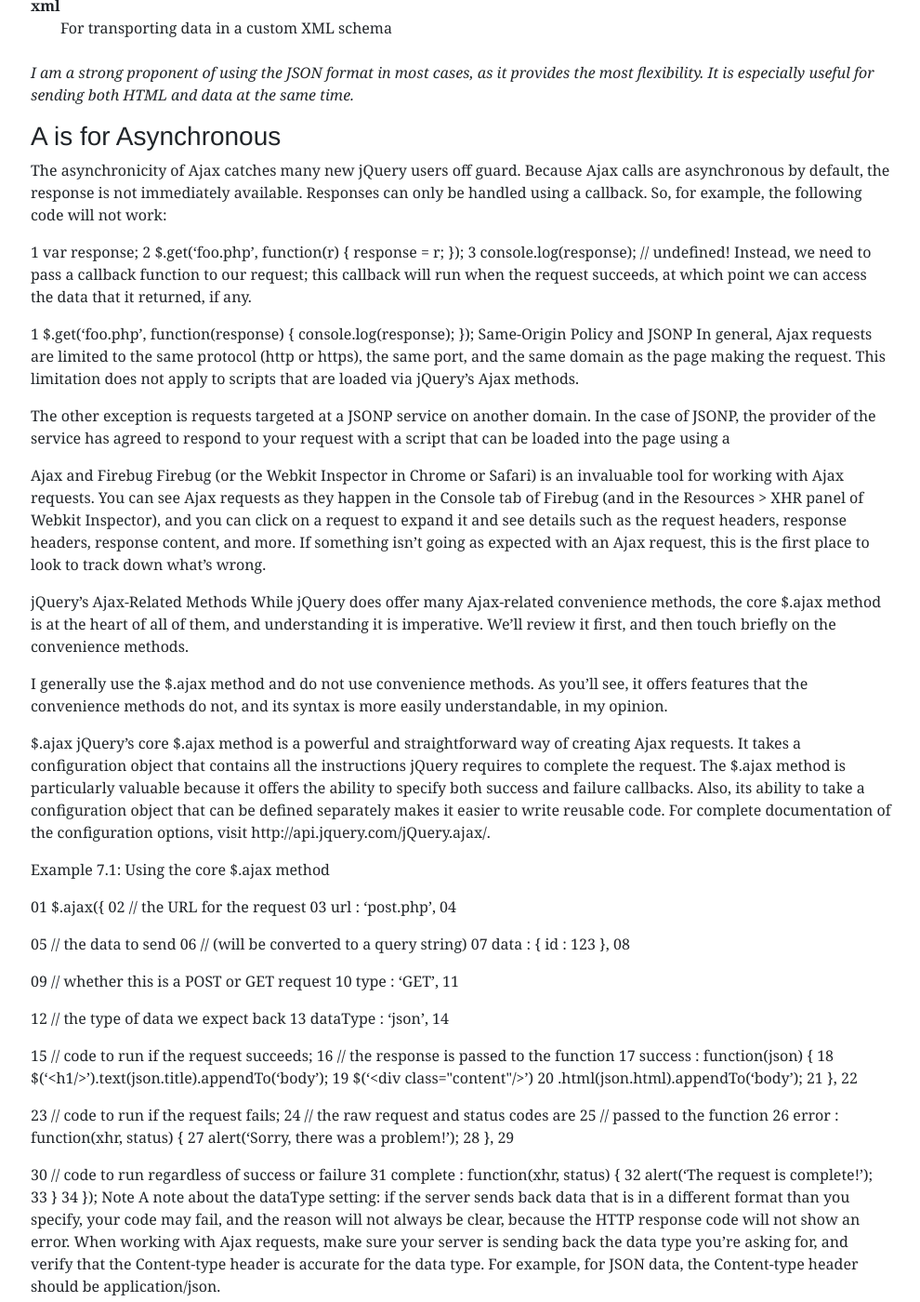
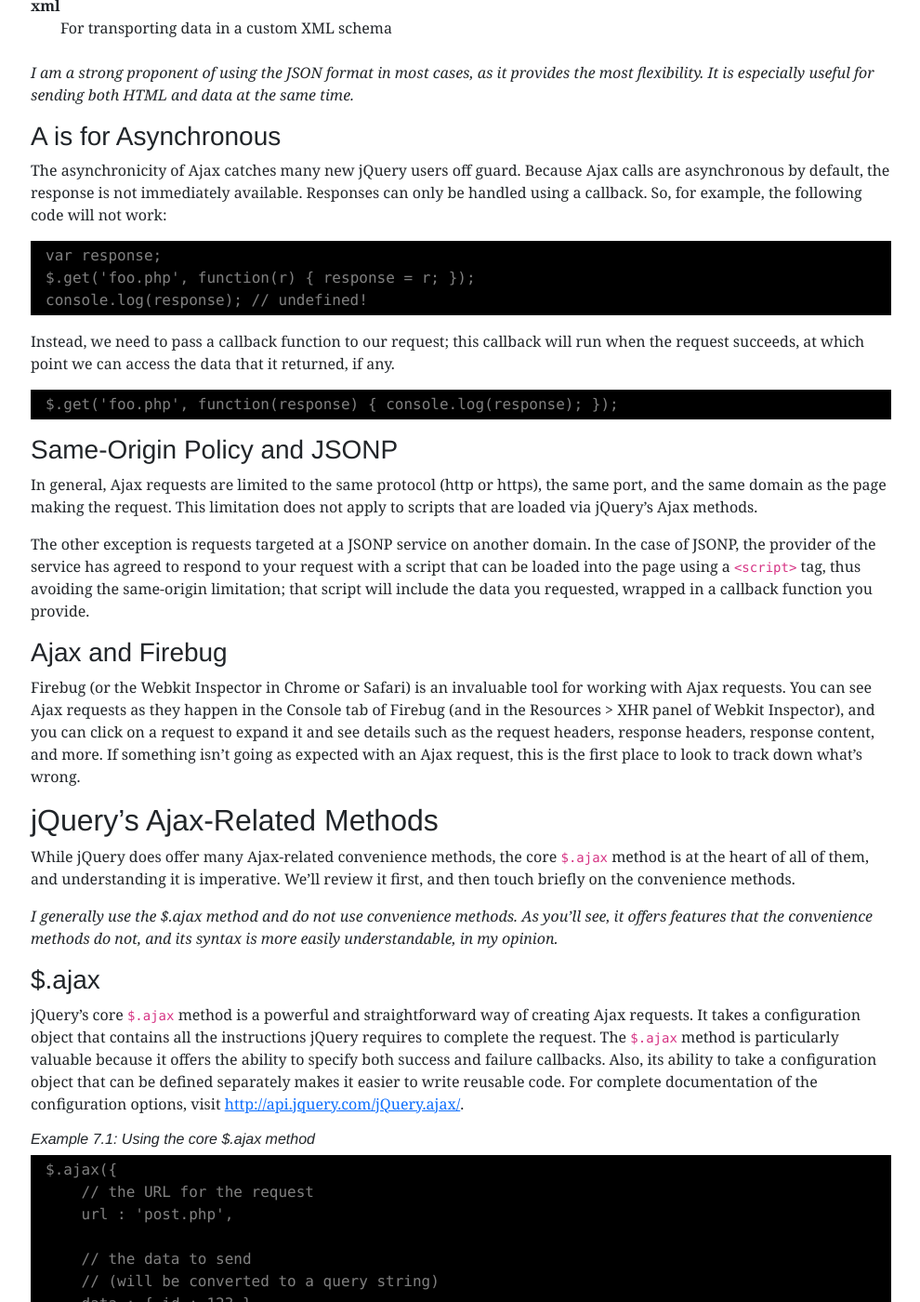
Before and after one commit to dan-carroll/jquery-fundamentals, a Jekyll site: the page built from legacy/ch07-ajax.md, in a window 1280 px wide and 1400 px high, scrolled down 1745 px. Shown: the whole window at 93% size, without its empty margins (144-1134 px from the left). Built offline with Jekyll 4.4.1, drawn with Linux system fonts in a browser that asks for light colours; some of the changed text lies outside the part shown.

Commit message:
Update ch07-ajax.md

````diff
--- a/legacy/ch07-ajax.md
+++ b/legacy/ch07-ajax.md
@@ -66,220 +66,187 @@ xml
 
 The asynchronicity of Ajax catches many new jQuery users off guard. Because Ajax calls are asynchronous by default, the response is not immediately available. Responses can only be handled using a callback. So, for example, the following code will not work:
 
-1
+```js
 var response;
-2
 $.get('foo.php', function(r) { response = r; });
-3
 console.log(response); // undefined!
+```
+
 Instead, we need to pass a callback function to our request; this callback will run when the request succeeds, at which point we can access the data that it returned, if any.
 
-1
+```js
 $.get('foo.php', function(response) { console.log(response); });
-Same-Origin Policy and JSONP
+```
+
+### Same-Origin Policy and JSONP
+
 In general, Ajax requests are limited to the same protocol (http or https), the same port, and the same domain as the page making the request. This limitation does not apply to scripts that are loaded via jQuery's Ajax methods.
 
-The other exception is requests targeted at a JSONP service on another domain. In the case of JSONP, the provider of the service has agreed to respond to your request with a script that can be loaded into the page using a <script> tag, thus avoiding the same-origin limitation; that script will include the data you requested, wrapped in a callback function you provide.
+The other exception is requests targeted at a JSONP service on another domain. In the case of JSONP, the provider of the service has agreed to respond to your request with a script that can be loaded into the page using a `<script>` tag, thus avoiding the same-origin limitation; that script will include the data you requested, wrapped in a callback function you provide.
 
-Ajax and Firebug
+### Ajax and Firebug
+
 Firebug (or the Webkit Inspector in Chrome or Safari) is an invaluable tool for working with Ajax requests. You can see Ajax requests as they happen in the Console tab of Firebug (and in the Resources > XHR panel of Webkit Inspector), and you can click on a request to expand it and see details such as the request headers, response headers, response content, and more. If something isn't going as expected with an Ajax request, this is the first place to look to track down what's wrong.
 
-jQuery's Ajax-Related Methods
-While jQuery does offer many Ajax-related convenience methods, the core $.ajax method is at the heart of all of them, and understanding it is imperative. We'll review it first, and then touch briefly on the convenience methods.
+## jQuery's Ajax-Related Methods
 
-I generally use the $.ajax method and do not use convenience methods. As you'll see, it offers features that the convenience methods do not, and its syntax is more easily understandable, in my opinion.
+While jQuery does offer many Ajax-related convenience methods, the core `$.ajax` method is at the heart of all of them, and understanding it is imperative. We'll review it first, and then touch briefly on the convenience methods.
 
-$.ajax
-jQuery’s core $.ajax method is a powerful and straightforward way of creating Ajax requests. It takes a configuration object that contains all the instructions jQuery requires to complete the request. The $.ajax method is particularly valuable because it offers the ability to specify both success and failure callbacks. Also, its ability to take a configuration object that can be defined separately makes it easier to write reusable code. For complete documentation of the configuration options, visit http://api.jquery.com/jQuery.ajax/.
+*I generally use the $.ajax method and do not use convenience methods. As you'll see, it offers features that the convenience methods do not, and its syntax is more easily understandable, in my opinion.*
 
-Example 7.1: Using the core $.ajax method
+### $.ajax
 
-01
+jQuery’s core `$.ajax` method is a powerful and straightforward way of creating Ajax requests. It takes a configuration object that contains all the instructions jQuery requires to complete the request. The `$.ajax` method is particularly valuable because it offers the ability to specify both success and failure callbacks. Also, its ability to take a configuration object that can be defined separately makes it easier to write reusable code. For complete documentation of the configuration options, visit [http://api.jquery.com/jQuery.ajax/](http://api.jquery.com/jQuery.ajax/).
+
+###### Example 7.1: Using the core $.ajax method
+
+```js
 $.ajax({
-02
     // the URL for the request
-03
     url : 'post.php',
-04
 
-05
     // the data to send
-06
     // (will be converted to a query string)
-07
     data : { id : 123 },
-08
 
-09
     // whether this is a POST or GET request
-10
     type : 'GET',
-11
 
-12
     // the type of data we expect back
-13
     dataType : 'json',
-14
 
-15
     // code to run if the request succeeds;
-16
     // the response is passed to the function
-17
     success : function(json) {
-18
         $('<h1/>').text(json.title).appendTo('body');
-19
         $('<div class="content"/>')
-20
             .html(json.html).appendTo('body');
-21
     },
-22
 
-23
     // code to run if the request fails;
-24
     // the raw request and status codes are
-25
     // passed to the function
-26
     error : function(xhr, status) {
-27
         alert('Sorry, there was a problem!');
-28
     },
-29
 
-30
     // code to run regardless of success or failure
-31
     complete : function(xhr, status) {
-32
         alert('The request is complete!');
-33
     }
-34
 });
-Note
-A note about the dataType setting: if the server sends back data that is in a different format than you specify, your code may fail, and the reason will not always be clear, because the HTTP response code will not show an error. When working with Ajax requests, make sure your server is sending back the data type you're asking for, and verify that the Content-type header is accurate for the data type. For example, for JSON data, the Content-type header should be application/json.
+```
 
-$.ajax Options
-There are many, many options for the $.ajax method, which is part of its power. For a complete list of options, visit http://api.jquery.com/jQuery.ajax/; here are several that you will use frequently:
+> #### Note
+>
+> A note about the `dataType` setting: if the server sends back data that is in a different format than you specify, your code may fail, and the reason will not always be clear, because the HTTP response code will not show an error. When working with Ajax requests, make sure your server is sending back the data type you're asking for, and verify that the Content-type header is accurate for the data type. For example, for JSON data, the Content-type header should be `application/json`.
+
+#### `$.ajax` Options
+
+There are many, many options for the $.ajax method, which is part of its power. For a complete list of options, visit [http://api.jquery.com/jQuery.ajax/](http://api.jquery.com/jQuery.ajax/); here are several that you will use frequently:
 
 async
-Set to false if the request should be sent synchronously. Defaults to true. Note that if you set this option to false, your request will block execution of other code until the response is received.
+: Set to `false` if the request should be sent synchronously. Defaults to `true`. Note that if you set this option to false, your request will block execution of other code until the response is received.
 
 cache
-Whether to use a cached response if available. Defaults to true for all dataTypes except "script" and "jsonp". When set to false, the URL will simply have a cachebusting parameter appended to it.
+: Whether to use a cached response if available. Defaults to `true` for all dataTypes except "script" and "jsonp". When set to false, the URL will simply have a cachebusting parameter appended to it.
 
 complete
-A callback function to run when the request is complete, regardless of success or failure. The function receives the raw request object and the text status of the request.
+: A callback function to run when the request is complete, regardless of success or failure. The function receives the raw request object and the text status of the request.
 
 context
-The scope in which the callback function(s) should run (i.e. what this will mean inside the callback function(s)). By default, this inside the callback function(s) refers to the object originally passed to $.ajax.
+: The scope in which the callback function(s) should run (i.e. what `this` will mean inside the callback function(s)). By default, `this` inside the callback function(s) refers to the object originally passed to `$.ajax`.
 
 data
-The data to be sent to the server. This can either be an object or a query string, such as foo=bar&baz=bim.
+: The data to be sent to the server. This can either be an object or a query string, such as `foo=bar&baz=bim`.
 
 dataType
-The type of data you expect back from the server. By default, jQuery will look at the MIME type of the response if no dataType is specified.
+: The type of data you expect back from the server. By default, jQuery will look at the MIME type of the response if no dataType is specified.
 
 error
-A callback function to run if the request results in an error. The function receives the raw request object and the text status of the request.
+: A callback function to run if the request results in an error. The function receives the raw request object and the text status of the request.
 
 jsonp
-The callback name to send in a query string when making a JSONP request. Defaults to "callback".
+: The callback name to send in a query string when making a JSONP request. Defaults to "callback".
 
 success
-A callback function to run if the request succeeds. The function receives the response data (converted to a JavaScript object if the dataType was JSON), as well as the text status of the request and the raw request object.
+: A callback function to run if the request succeeds. The function receives the response data (converted to a JavaScript object if the dataType was JSON), as well as the text status of the request and the raw request object.
 
 timeout
-The time in milliseconds to wait before considering the request a failure.
+: The time in milliseconds to wait before considering the request a failure.
 
 traditional
-Set to true to use the param serialization style in use prior to jQuery 1.4. For details, see http://api.jquery.com/jQuery.param/.
+: Set to true to use the param serialization style in use prior to jQuery 1.4. For details, see [http://api.jquery.com/jQuery.param/](http://api.jquery.com/jQuery.param/).
 
 type
-The type of the request, "POST" or "GET". Defaults to "GET". Other request types, such as "PUT" and "DELETE" can be used, but they may not be supported by all browsers.
+: The type of the request, "POST" or "GET". Defaults to "GET". Other request types, such as "PUT" and "DELETE" can be used, but they may not be supported by all browsers.
 
 url
-The URL for the request.
+: The URL for the request.
 
-The url option is the only required property of the $.ajax configuration object; all other properties are optional.
+The `url` option is the only required property of the `$.ajax` configuration object; all other properties are optional.
 
-Convenience Methods
-If you don't need the extensive configurability of $.ajax, and you don't care about handling errors, the Ajax convenience functions provided by jQuery can be useful, terse ways to accomplish Ajax requests. These methods are just "wrappers" around the core $.ajax method, and simply pre-set some of the options on the $.ajax method.
+### Convenience Methods
+
+If you don't need the extensive configurability of `$.ajax`, and you don't care about handling errors, the Ajax convenience functions provided by jQuery can be useful, terse ways to accomplish Ajax requests. These methods are just "wrappers" around the core `$.ajax` method, and simply pre-set some of the options on the `$.ajax` method.
 
 The convenience methods provided by jQuery are:
 
 $.get
-Perform a GET request to the provided URL.
+: Perform a GET request to the provided URL.
 
 $.post
-Perform a POST request to the provided URL.
+: Perform a POST request to the provided URL.
 
 $.getScript
-Add a script to the page.
+: Add a script to the page.
 
 $.getJSON
-Perform a GET request, and expect JSON to be returned.
+: Perform a GET request, and expect JSON to be returned.
 
 In each case, the methods take the following arguments, in order:
 
 url
-The URL for the request. Required.
+: The URL for the request. Required.
 
 data
-The data to be sent to the server. Optional. This can either be an object or a query string, such as foo=bar&baz=bim.
+: The data to be sent to the server. Optional. This can either be an object or a query string, such as `foo=bar&baz=bim`.
 
-Note
-This option is not valid for $.getScript.
+: > #### Note
+>
+> This option is not valid for `$.getScript`.
 
 success callback
-A callback function to run if the request succeeds. Optional. The function receives the response data (converted to a JavaScript object if the data type was JSON), as well as the text status of the request and the raw request object.
+: A callback function to run if the request succeeds. Optional. The function receives the response data (converted to a JavaScript object if the data type was JSON), as well as the text status of the request and the raw request object.
 
 data type
-The type of data you expect back from the server. Optional.
+: The type of data you expect back from the server. Optional.
 
-Note
-This option is only applicable for methods that don't already specify the data type in their name.
+: > #### Note
+>
+> This option is only applicable for methods that don't already specify the data type in their name.
 
-Example 7.2: Using jQuery's Ajax convenience methods
+###### Example 7.2: Using jQuery's Ajax convenience methods
 
-01
+```js
 // get plain text or html
-02
 $.get('/users.php', { userId : 1234 }, function(resp) {
-03
     console.log(resp);
-04
 });
-05
 
-06
 // add a script to the page, then run a function defined in it
-07
 $.getScript('/static/js/myScript.js', function() {
-08
     functionFromMyScript();
-09
 });
-10
 
-11
 // get JSON-formatted data from the server
-12
 $.getJSON('/details.php', function(resp) {
-13
     $.each(resp, function(k, v) {
-14
         console.log(k + ' : ' + v);
-15
     });
-16
 });
+```
+
 $.fn.load
 The $.fn.load method is unique among jQuery’s Ajax methods in that it is called on a selection. The $.fn.load method fetches HTML from a URL, and uses the returned HTML to populate the selected element(s). In addition to providing a URL to the method, you can optionally provide a selector; jQuery will fetch only the matching content from the returned HTML.
 
````
